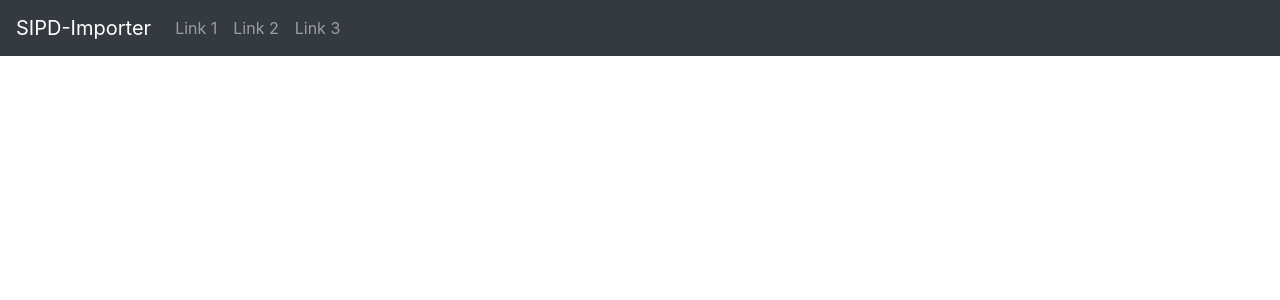
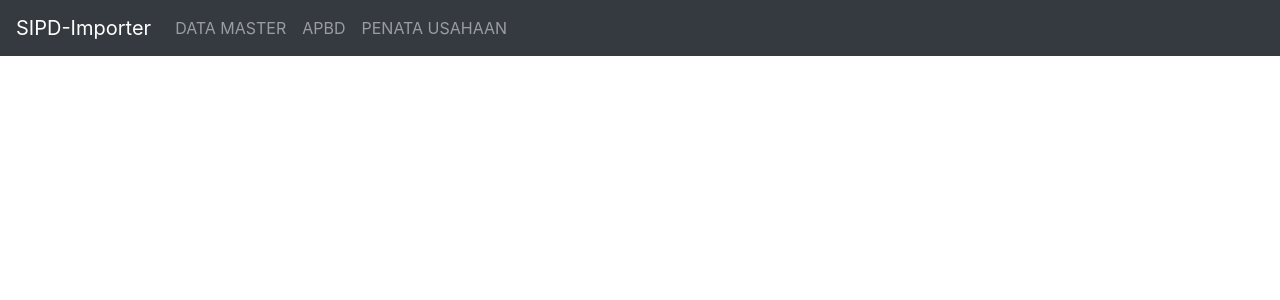
Before and after one commit to n3f0/SIPD-IMPORTER, a CodeIgniter 4 app: the page made by app/Views/home.php in a window 1280 px wide. Shown: the top 300 px of the page. Run offline with PHP 8.4 and a stand-in for CodeIgniter, Linux system fonts and the light colour scheme; the template is opened without the code that fills it, so the values that code supplies are empty; some libraries are stand-ins or nearby versions.

Commit message:
perbaikan halaman utama

```diff
--- a/app/Views/home.php
+++ b/app/Views/home.php
@@ -9,13 +9,13 @@
         <!-- Links -->
         <ul class="navbar-nav">
             <li class="nav-item">
-                <a class="nav-link" href="#">Link 1</a>
+                <a class="nav-link" href="#">DATA MASTER</a>
             </li>
             <li class="nav-item">
-                <a class="nav-link" href="#">Link 2</a>
+                <a class="nav-link" href="#">APBD</a>
             </li>
             <li class="nav-item">
-                <a class="nav-link" href="#">Link 3</a>
+                <a class="nav-link" href="#">PENATA USAHAAN</a>
             </li>
         </ul>
 
```
